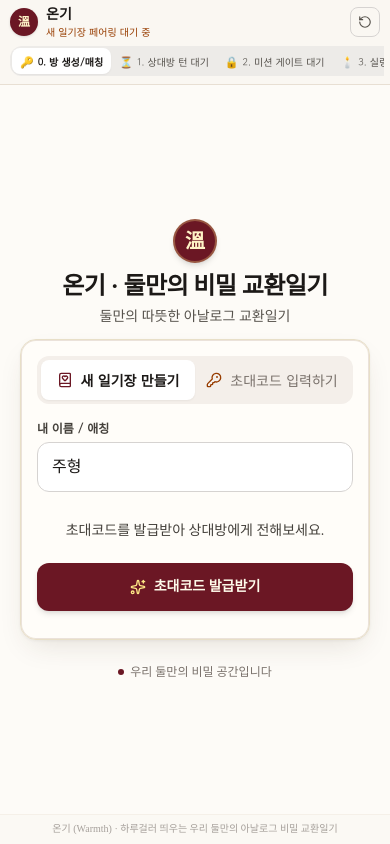
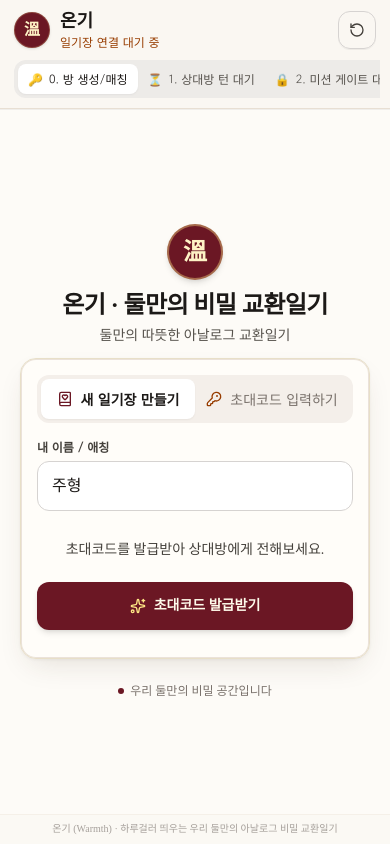
Before and after one commit to meisteryi/Warmth, a Next.js app: page / in a window 390 px wide. Built offline with nearby package versions, Linux system fonts and the light colour scheme; no server answers; a web font is replaced by a local one.

Commit message:
style(header): 모바일 상단 바 및 헤더 심볼 크기/터치영역 확대

```diff
--- a/src/components/OnboardingView.tsx
+++ b/src/components/OnboardingView.tsx
@@ -187,7 +187,7 @@ export default function OnboardingView({ onMatched }: OnboardingViewProps) {
         animate={{ opacity: 1, y: 0 }}
         className="text-center mb-3 sm:mb-6"
       >
-        <div className="w-11 h-11 sm:w-14 sm:h-14 mx-auto rounded-full bg-[#6B1724] text-amber-100 flex items-center justify-center font-serif-warm text-xl sm:text-2xl font-bold shadow-md border-2 border-amber-200/30 mb-2">
+        <div className="w-14 h-14 sm:w-16 sm:h-16 mx-auto rounded-full bg-[#6B1724] text-amber-100 flex items-center justify-center font-serif-warm text-2xl sm:text-3xl font-bold shadow-md border-2 border-amber-200/40 mb-2.5 sm:mb-3">
           溫
         </div>
         <h1 className="font-serif-warm text-2xl sm:text-3xl font-bold text-stone-900 tracking-tight leading-tight">
--- a/src/components/RoomHeader.tsx
+++ b/src/components/RoomHeader.tsx
@@ -36,60 +36,60 @@ export default function RoomHeader({
   const isMatched = currentState !== 'VIEW_ONBOARDING';
 
   return (
-    <header className="w-full bg-[#FAF7F2]/95 backdrop-blur-md border-b border-[#E8DFD3] sticky top-0 z-40 px-2.5 sm:px-4 pt-[max(env(safe-area-inset-top),0.4rem)] pb-1.5 sm:pb-2.5 shrink-0">
-      <div className="max-w-4xl mx-auto flex flex-col sm:flex-row items-stretch sm:items-center justify-between gap-1.5 sm:gap-2.5">
+    <header className="w-full bg-[#FAF7F2]/95 backdrop-blur-md border-b border-[#E8DFD3] sticky top-0 z-40 px-3.5 sm:px-5 pt-[max(env(safe-area-inset-top),0.6rem)] pb-2 sm:pb-3 shrink-0 shadow-2xs">
+      <div className="max-w-4xl mx-auto flex flex-col sm:flex-row items-stretch sm:items-center justify-between gap-2 sm:gap-3">
         {/* 상단 정보 행 (모바일에서는 로고/이름과 우측 간편 액션 분할) */}
         <div className="flex items-center justify-between">
-          <div className="flex items-center gap-2">
-            <div className="w-7 h-7 sm:w-8 sm:h-8 rounded-full bg-[#6B1724] text-amber-100 flex items-center justify-center font-serif-warm font-bold text-xs sm:text-sm shadow-sm shrink-0">
+          <div className="flex items-center gap-2.5">
+            <div className="w-9 h-9 sm:w-10 sm:h-10 rounded-full bg-[#6B1724] text-amber-100 flex items-center justify-center font-serif-warm font-bold text-base sm:text-lg shadow-sm border border-amber-200/20 shrink-0">
               溫
             </div>
             <div>
-              <div className="flex items-center gap-1.5">
-                <span className="font-serif-warm font-bold text-stone-900 text-sm sm:text-base leading-tight">온기</span>
-                <span className="text-[11px] font-serif-warm text-stone-500 hidden xs:inline">· Warmth</span>
+              <div className="flex items-center gap-2">
+                <span className="font-serif-warm font-bold text-stone-900 text-lg sm:text-xl leading-tight">온기</span>
+                <span className="text-xs font-serif-warm text-stone-500 hidden xs:inline">· Warmth</span>
                 {isMatched && (
-                  <span className="inline-flex items-center gap-0.5 px-1.5 py-0.2 rounded bg-amber-100 text-amber-900 text-[10px] font-mono font-medium">
+                  <span className="inline-flex items-center px-2 py-0.5 rounded-md bg-amber-100/90 text-amber-900 text-xs font-mono font-bold border border-amber-200/60">
                     #{roomCode}
                   </span>
                 )}
               </div>
-              <div className="flex items-center gap-1.5 text-[10px] sm:text-[11px] text-stone-500 font-sans-ui leading-tight mt-0.5">
+              <div className="flex items-center gap-1.5 text-xs text-stone-600 font-sans-ui leading-tight mt-0.5">
                 {isMatched ? (
                   <>
                     <button
                       type="button"
                       onClick={onSwitchUser}
                       title="클릭하여 상대방 시점으로 전환 (2인 시뮬레이션)"
-                      className="inline-flex items-center gap-1 px-1.5 py-0.5 rounded-md bg-stone-100 hover:bg-amber-100/80 border border-stone-200 hover:border-amber-300 text-stone-700 hover:text-amber-900 transition-all active:scale-95 text-[10px] font-medium"
+                      className="inline-flex items-center gap-1.5 px-2 py-0.5 rounded-md bg-stone-100 hover:bg-amber-100/80 border border-stone-200 hover:border-amber-300 text-stone-700 hover:text-amber-900 transition-all active:scale-95 text-xs font-semibold cursor-pointer shadow-2xs"
                     >
-                      <span className="font-bold text-[#6B1724]">👤 {userName} 시점</span>
-                      <ArrowLeftRight className="w-2.5 h-2.5 text-stone-400" />
-                      <span className="text-stone-500">{partnerName}</span>
+                      <span className="font-bold text-[#6B1724]">👤 {userName}</span>
+                      <ArrowLeftRight className="w-3 h-3 text-stone-400" />
+                      <span className="text-stone-500 font-normal">{partnerName}</span>
                     </button>
                   </>
                 ) : (
-                  <span className="text-amber-800 font-medium">새 일기장 페어링 대기 중</span>
+                  <span className="text-amber-800 font-medium text-xs">일기장 연결 대기 중</span>
                 )}
               </div>
             </div>
           </div>
 
           {/* 모바일 우측 빠른 액션 */}
-          <div className="flex sm:hidden items-center gap-1">
+          <div className="flex sm:hidden items-center gap-1.5">
             <button
               onClick={onResetDemo}
               title="초기 상태로 되돌리기"
-              className="p-1 rounded-lg border border-stone-300 text-stone-600 hover:bg-stone-100 text-xs min-h-[30px] min-w-[30px] flex items-center justify-center active:scale-95"
+              className="p-2 rounded-xl border border-stone-300 text-stone-700 hover:bg-stone-100 text-sm min-h-[38px] min-w-[38px] flex items-center justify-center active:scale-95 cursor-pointer shadow-2xs"
             >
-              <RotateCcw className="w-3.5 h-3.5" />
+              <RotateCcw className="w-4 h-4" />
             </button>
             {isMatched && (
               <button
                 onClick={onOpenWriteModal}
-                className="px-2 py-1 rounded-lg bg-[#6B1724] text-amber-50 text-[11px] font-serif-warm font-medium shadow-xs flex items-center gap-1 min-h-[30px] active:scale-95"
+                className="px-3.5 py-2 rounded-xl bg-[#6B1724] hover:bg-[#831D2D] text-amber-50 text-xs font-serif-warm font-bold shadow-xs flex items-center gap-1.5 min-h-[38px] active:scale-95 cursor-pointer"
               >
-                <PenLine className="w-3 h-3 text-amber-200" />
+                <PenLine className="w-3.5 h-3.5 text-amber-200" />
                 <span>일기 쓰기</span>
               </button>
             )}
@@ -97,21 +97,21 @@ export default function RoomHeader({
         </div>
 
         {/* 데모 상태 전환 컨트롤러 (모바일에서 부드러운 가로 스와이프) */}
-        <div className="flex items-center gap-1.5 overflow-x-auto no-scrollbar py-0.5 -mx-1 px-1">
+        <div className="flex items-center gap-2 overflow-x-auto no-scrollbar py-0.5 -mx-1 px-1">
           {/* 상태 탭 셀렉터 */}
-          <div className="inline-flex bg-stone-200/70 p-0.5 sm:p-1 rounded-xl text-xs font-sans-ui shrink-0">
+          <div className="inline-flex bg-stone-200/70 p-1 rounded-xl text-xs font-sans-ui shrink-0">
             {states.map((st) => (
               <button
                 key={st.id}
                 onClick={() => onSelectState(st.id)}
-                className={`px-2 py-1 sm:px-2.5 sm:py-1.5 rounded-lg transition-all flex items-center gap-1 whitespace-nowrap min-h-[26px] sm:min-h-[32px] ${
+                className={`px-2.5 py-1.5 sm:px-3 sm:py-1.5 rounded-lg transition-all flex items-center gap-1.5 whitespace-nowrap min-h-[30px] sm:min-h-[34px] font-medium cursor-pointer ${
                   currentState === st.id
                     ? 'bg-white shadow-xs text-stone-900 font-bold'
                     : 'text-stone-600 hover:text-stone-900'
                 }`}
               >
-                <span className="text-[11px] sm:text-xs">{st.icon}</span>
-                <span className="text-[10px] sm:text-xs">{st.label}</span>
+                <span className="text-xs sm:text-sm">{st.icon}</span>
+                <span className="text-xs sm:text-sm">{st.label}</span>
               </button>
             ))}
           </div>
@@ -119,7 +119,7 @@ export default function RoomHeader({
           <button
             onClick={onResetDemo}
             title="초기 상태로 되돌리기"
-            className="hidden sm:flex p-1.5 rounded-lg border border-stone-300 text-stone-600 hover:bg-stone-100 text-xs shrink-0"
+            className="hidden sm:flex p-2 rounded-xl border border-stone-300 text-stone-600 hover:bg-stone-100 text-sm shrink-0 cursor-pointer shadow-2xs"
           >
             <RotateCcw className="w-4 h-4" />
           </button>
@@ -127,9 +127,9 @@ export default function RoomHeader({
           {isMatched && (
             <button
               onClick={onOpenWriteModal}
-              className="hidden sm:flex px-3 py-1.5 rounded-xl bg-[#6B1724] hover:bg-[#831D2D] text-amber-50 text-xs font-serif-warm font-medium shadow-sm transition-all items-center gap-1.5 active:scale-95 whitespace-nowrap shrink-0"
+              className="hidden sm:flex px-3.5 py-2 rounded-xl bg-[#6B1724] hover:bg-[#831D2D] text-amber-50 text-xs font-serif-warm font-bold shadow-sm transition-all items-center gap-1.5 active:scale-95 whitespace-nowrap shrink-0 cursor-pointer"
             >
-              <PenLine className="w-3.5 h-3.5 text-amber-200" />
+              <PenLine className="w-4 h-4 text-amber-200" />
               <span>일기 쓰기</span>
             </button>
           )}
```
